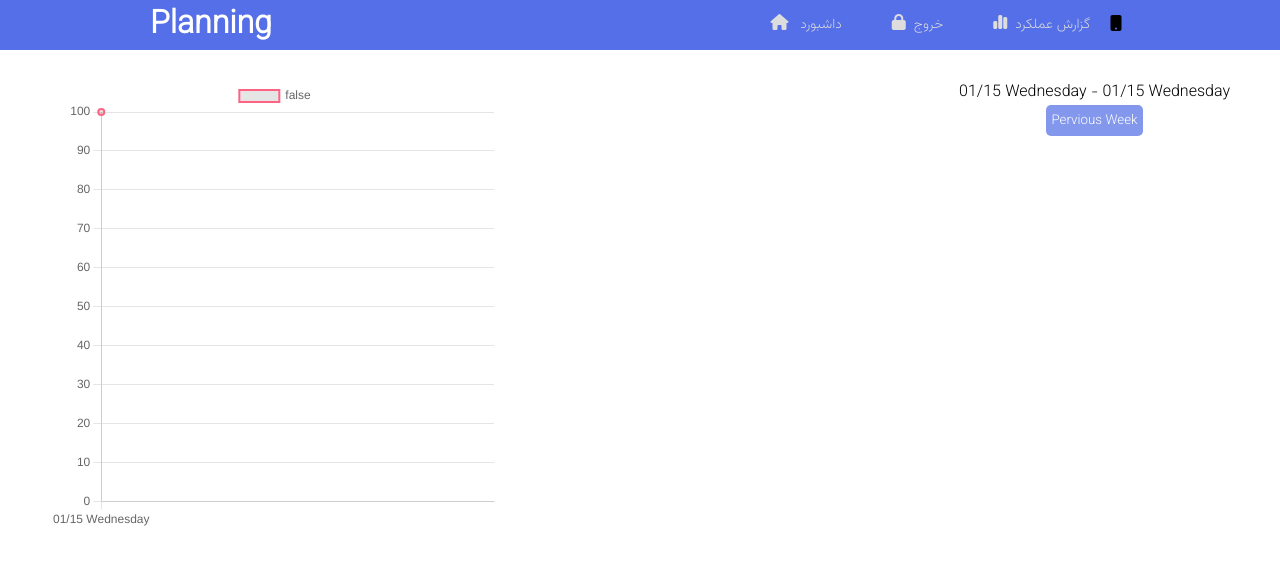
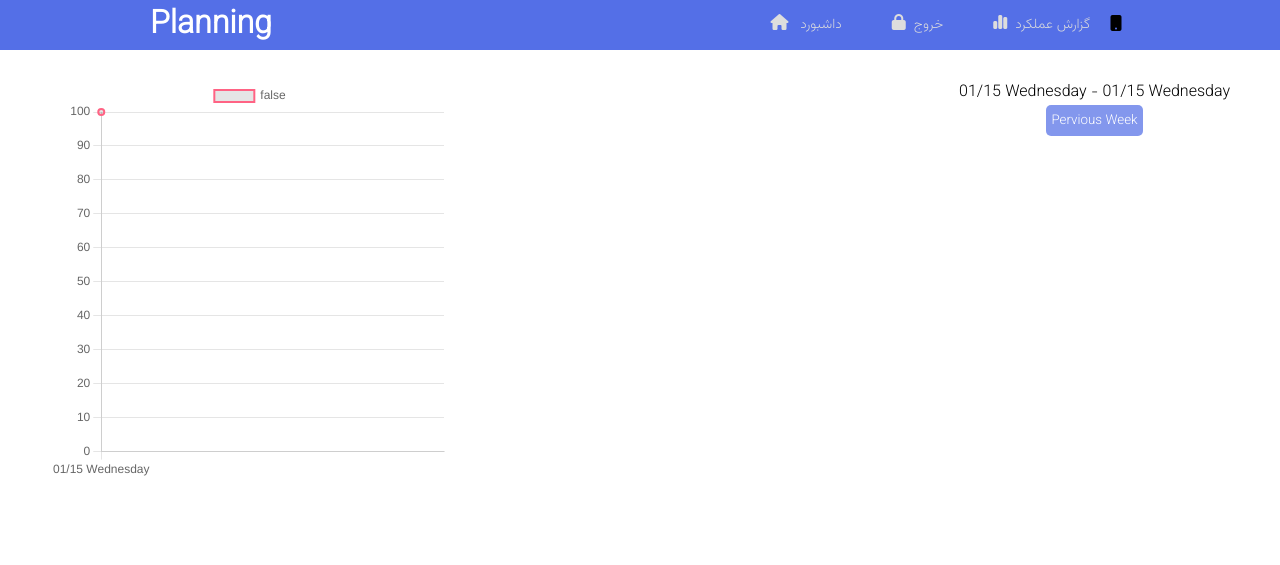
Before and after one commit to alirahmnicode/planning, a Flask app: page /report/ in a window 1280 px wide. Shown: the top 565 px of the page. Run offline with Flask 2, Linux system fonts and the light colour scheme; a user stored in the database is signed in; tables that the repository leaves empty hold one stand-in row (values such as "Sample post"); some libraries are stand-ins or nearby versions.

Commit message:
change the chart size

```diff
--- a/website/templates/report.html
+++ b/website/templates/report.html
@@ -8,7 +8,7 @@
 
 {% block content %}
 <div class="weekly-chart">
-    <div style="width: 450px;" id="weekly-chart">
+    <div style="width: 400px;" id="weekly-chart">
         <canvas id="myChart" width="400" height="400"></canvas>
     </div>
     <div class="weeks">
```
